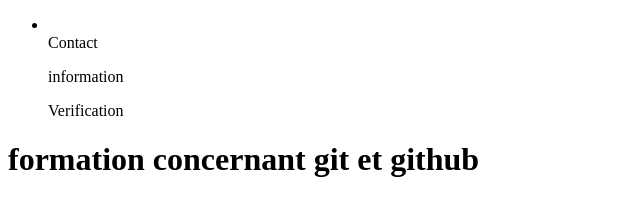
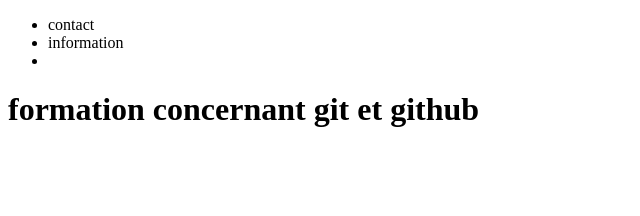
Before and after one commit to kouame1992/WEBINAR, a plain HTML site: page css/blog.html in a window 1280 px wide. Shown: the whole page, without its empty margins (0-640 px from the left). Drawn offline with Linux system fonts and the light colour scheme.

Commit message:
Ajout d'autres fichier

```diff
--- a/css/blog.html
+++ b/css/blog.html
@@ -9,9 +9,11 @@
     <body>
         <header>
             <nav>
-                <ul><li></li>Contact</ul>
-                <ul>information</ul>
-                <ul>Verification</ul>
+                <ul>
+                    <li>contact</li>
+                    <li>information</li>
+                    <li></li>
+                </ul>
             </nav>
             <h1>formation concernant git et github</h1>
 
```
